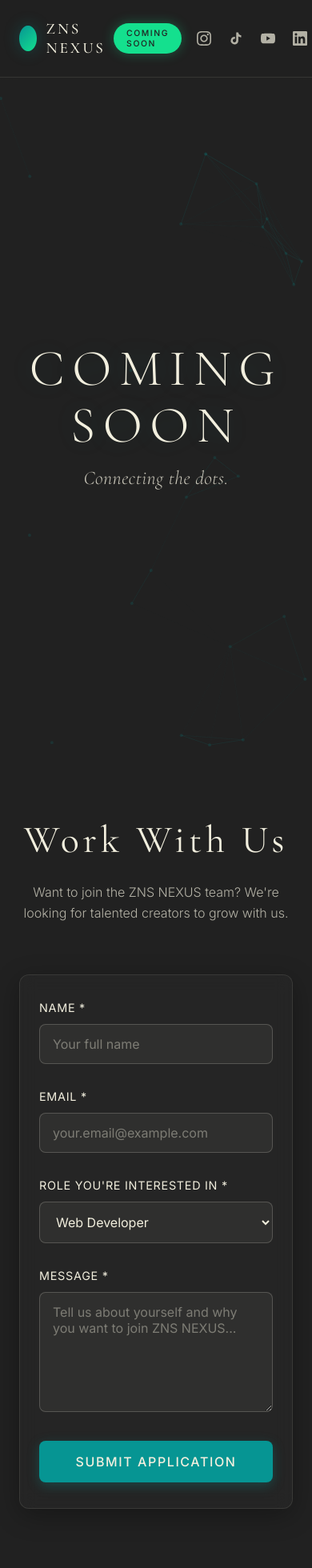
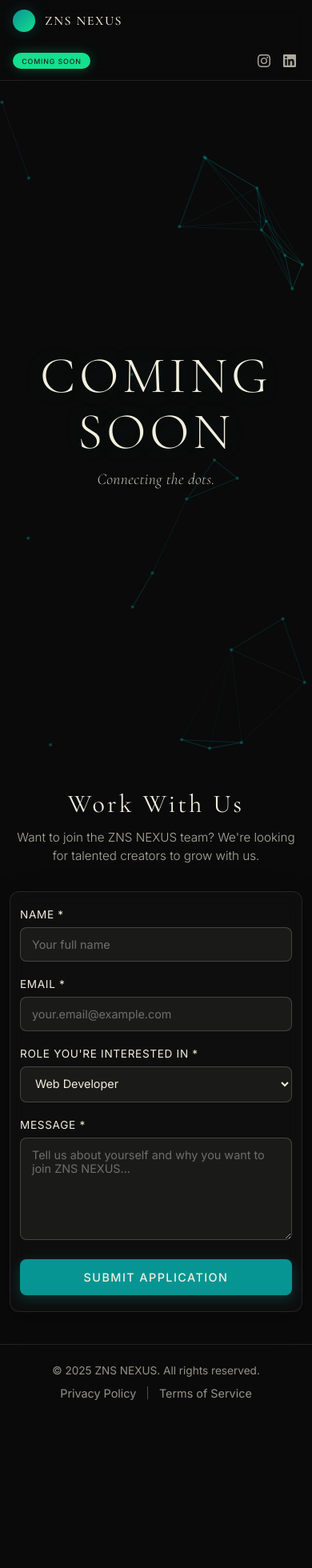
Before and after one commit to ZNS-STUDIOS/coming-soon-NXS, a React (Create React App) app in the folder frontend/: page / in a window 390 px wide. Shown: the top 1960 px of the page at 80% size. After the commit the page ends 1774 px from the top, so only its background shows below. Built offline with nearby package versions, Linux system fonts and the light colour scheme; the HTML template or start-up script is replaced by a standard one.

Commit message:
Links & email changed

```diff
--- a/frontend/src/App.css
+++ b/frontend/src/App.css
@@ -1,7 +1,7 @@
 /* Global Styles */
 .App {
   min-height: 100vh;
-  background: #212121;
+  background: #0a0a0a;
   color: #F2EFDE;
   position: relative;
 }
@@ -11,7 +11,7 @@
   position: sticky;
   top: 0;
   z-index: 1000;
-  background: rgba(33, 33, 33, 0.8);
+  background: rgba(10, 10, 10, 0.8);
   backdrop-filter: blur(10px);
   border-bottom: 1px solid rgba(242, 239, 222, 0.1);
   padding: 1.5rem 0;
@@ -147,7 +147,7 @@
 /* Work With Us Section */
 .work-with-us-section {
   padding: 8rem 2rem;
-  background: linear-gradient(180deg, #212121 0%, rgba(33, 33, 33, 0.95) 100%);
+  background: linear-gradient(180deg, #0a0a0a 0%, rgba(10, 10, 10, 0.95) 100%);
   position: relative;
 }
 
@@ -319,7 +319,7 @@
 .footer {
   padding: 3rem 2rem;
   border-top: 1px solid rgba(242, 239, 222, 0.1);
-  background: rgba(33, 33, 33, 0.95);
+  background: rgba(10, 10, 10, 0.95);
 }
 
 .footer-content {
@@ -362,21 +362,39 @@
 
 /* Responsive Design */
 @media (max-width: 768px) {
+  .header {
+    padding: 1rem 0;
+  }
+
   .header-content {
     padding: 0 1.5rem;
+    flex-wrap: wrap;
+    gap: 1rem;
+  }
+
+  .logo-text {
+    font-size: 1.3rem;
+  }
+
+  .logo-icon {
+    width: 36px;
+    height: 36px;
   }
 
   .header-right {
-    gap: 1rem;
+    gap: 0.75rem;
+    flex-wrap: wrap;
+    justify-content: flex-end;
   }
 
   .coming-soon-badge {
     font-size: 0.65rem;
-    padding: 0.4rem 1rem;
+    padding: 0.4rem 0.9rem;
+    letter-spacing: 0.1em;
   }
 
   .social-icons {
-    gap: 1rem;
+    gap: 0.75rem;
   }
 
   .social-icons svg {
@@ -384,35 +402,90 @@
     height: 18px;
   }
 
+  .hero-content {
+    padding: 1.5rem;
+  }
+
   .hero-title {
     letter-spacing: 0.15em;
+    margin-bottom: 0.75rem;
+  }
+
+  .hero-tagline {
+    font-size: clamp(1.25rem, 4vw, 2rem);
   }
 
   .work-with-us-section {
-    padding: 5rem 1.5rem;
+    padding: 4rem 1.5rem;
+  }
+
+  .section-title {
+    margin-bottom: 1rem;
+  }
+
+  .section-subtitle {
+    font-size: 1rem;
+    margin-bottom: 2.5rem;
+    padding: 0 0.5rem;
   }
 
   .application-form {
     padding: 2rem 1.5rem;
   }
 
+  .form-group {
+    margin-bottom: 1.5rem;
+  }
+
+  .form-group input,
+  .form-group select,
+  .form-group textarea {
+    padding: 0.875rem 1rem;
+    font-size: 0.95rem;
+  }
+
+  .submit-button {
+    padding: 1rem 1.5rem;
+    font-size: 0.95rem;
+  }
+
   .success-message {
-    padding: 3rem 2rem;
+    padding: 2.5rem 1.5rem;
+  }
+
+  .success-message h3 {
+    font-size: 1.75rem;
+  }
+
+  .success-message p {
+    font-size: 1rem;
+  }
+
+  .footer {
+    padding: 2rem 1.5rem;
   }
 
   .footer-content {
     flex-direction: column;
     text-align: center;
+    gap: 1rem;
   }
 
   .footer-links {
     justify-content: center;
+    flex-wrap: wrap;
+    gap: 1rem;
   }
 }
 
-@media (max-width: 480px) {
+@media (max-width: 600px) {
+  .header-content {
+    padding: 0 1rem;
+  }
+
   .logo-text {
-    font-size: 1.2rem;
+    font-size: 1.1rem;
+    letter-spacing: 0.1em;
   }
 
   .logo-icon {
@@ -420,21 +493,146 @@
     height: 32px;
   }
 
+  .header-right {
+    width: 100%;
+    justify-content: space-between;
+    margin-top: 0.5rem;
+  }
+
+  .coming-soon-badge {
+    font-size: 0.6rem;
+    padding: 0.35rem 0.8rem;
+  }
+
+  .hero-content {
+    padding: 1rem;
+  }
+
+  .hero-title {
+    letter-spacing: 0.1em;
+  }
+
   .hero-tagline {
     letter-spacing: 0.02em;
+    font-size: clamp(1.1rem, 5vw, 1.75rem);
+  }
+
+  .work-with-us-section {
+    padding: 3rem 1rem;
+  }
+
+  .section-title {
+    font-size: clamp(2rem, 8vw, 4rem);
+    margin-bottom: 0.75rem;
   }
 
   .section-subtitle {
-    font-size: 1rem;
+    font-size: 0.95rem;
+    margin-bottom: 2rem;
+    line-height: 1.5;
+  }
+
+  .application-form {
+    padding: 1.5rem 1rem;
+  }
+
+  .form-group {
+    margin-bottom: 1.25rem;
+  }
+
+  .form-group label {
+    font-size: 0.85rem;
+    margin-bottom: 0.5rem;
   }
 
   .form-group input,
   .form-group select,
   .form-group textarea {
-    padding: 0.875rem 1rem;
+    padding: 0.75rem 0.875rem;
+    font-size: 0.9rem;
+  }
+
+  .form-group textarea {
+    min-height: 120px;
   }
 
   .submit-button {
-    padding: 1rem 1.5rem;
+    padding: 0.875rem 1.25rem;
+    font-size: 0.9rem;
+  }
+
+  .success-message {
+    padding: 2rem 1rem;
+  }
+
+  .success-icon {
+    font-size: 3rem;
+    margin-bottom: 1rem;
+  }
+
+  .success-message h3 {
+    font-size: 1.5rem;
+  }
+
+  .success-message p {
+    font-size: 0.95rem;
+  }
+
+  .footer {
+    padding: 1.5rem 1rem;
+  }
+
+  .footer-content {
+    gap: 0.75rem;
+  }
+
+  .copyright {
+    font-size: 0.85rem;
+  }
+
+  .footer-links {
+    font-size: 0.85rem;
+    gap: 0.75rem;
   }
 }
+
+@media (max-width: 480px) {
+  .header {
+    padding: 0.75rem 0;
+  }
+
+  .logo-text {
+    font-size: 1rem;
+  }
+
+  .logo-icon {
+    width: 28px;
+    height: 28px;
+  }
+
+  .coming-soon-badge {
+    font-size: 0.55rem;
+    padding: 0.3rem 0.7rem;
+  }
+
+  .social-icons {
+    gap: 0.5rem;
+  }
+
+  .social-icons svg {
+    width: 16px;
+    height: 16px;
+  }
+
+  .hero-title {
+    letter-spacing: 0.08em;
+  }
+
+  .work-with-us-section {
+    padding: 2.5rem 0.75rem;
+  }
+
+  .application-form {
+    padding: 1.25rem 0.75rem;
+  }
+}
--- a/frontend/src/App.js
+++ b/frontend/src/App.js
@@ -53,7 +53,7 @@ const ConnectingDots = () => {
         }
 
         // Draw dot
-        ctx.fillStyle = 'rgba(6, 149, 147, 0.15)';
+        ctx.fillStyle = 'rgba(6, 149, 147, 0.4)';
         ctx.beginPath();
         ctx.arc(dot.x, dot.y, dot.radius, 0, Math.PI * 2);
         ctx.fill();
@@ -67,7 +67,7 @@ const ConnectingDots = () => {
           const distance = Math.sqrt(dx * dx + dy * dy);
 
           if (distance < 150) {
-            const opacity = (1 - distance / 150) * 0.15;
+            const opacity = (1 - distance / 150) * 0.4;
             ctx.strokeStyle = `rgba(6, 149, 147, ${opacity})`;
             ctx.lineWidth = 1;
             ctx.beginPath();
@@ -106,22 +106,12 @@ const Header = () => {
         <div className="header-right">
           <span className="coming-soon-badge" data-testid="coming-soon-badge">COMING SOON</span>
           <div className="social-icons" data-testid="social-icons">
-            <a href="https://instagram.com/znsnexus" target="_blank" rel="noopener noreferrer" aria-label="Instagram" data-testid="instagram-link">
+            <a href="https://www.instagram.com/zns_nexus/" target="_blank" rel="noopener noreferrer" aria-label="Instagram" data-testid="instagram-link">
               <svg viewBox="0 0 24 24" fill="currentColor">
                 <path d="M12 2.163c3.204 0 3.584.012 4.85.07 3.252.148 4.771 1.691 4.919 4.919.058 1.265.069 1.645.069 4.849 0 3.205-.012 3.584-.069 4.849-.149 3.225-1.664 4.771-4.919 4.919-1.266.058-1.644.07-4.85.07-3.204 0-3.584-.012-4.849-.07-3.26-.149-4.771-1.699-4.919-4.92-.058-1.265-.07-1.644-.07-4.849 0-3.204.013-3.583.07-4.849.149-3.227 1.664-4.771 4.919-4.919 1.266-.057 1.645-.069 4.849-.069zm0-2.163c-3.259 0-3.667.014-4.947.072-4.358.2-6.78 2.618-6.98 6.98-.059 1.281-.073 1.689-.073 4.948 0 3.259.014 3.668.072 4.948.2 4.358 2.618 6.78 6.98 6.98 1.281.058 1.689.072 4.948.072 3.259 0 3.668-.014 4.948-.072 4.354-.2 6.782-2.618 6.979-6.98.059-1.28.073-1.689.073-4.948 0-3.259-.014-3.667-.072-4.947-.196-4.354-2.617-6.78-6.979-6.98-1.281-.059-1.69-.073-4.949-.073zm0 5.838c-3.403 0-6.162 2.759-6.162 6.162s2.759 6.163 6.162 6.163 6.162-2.759 6.162-6.163c0-3.403-2.759-6.162-6.162-6.162zm0 10.162c-2.209 0-4-1.79-4-4 0-2.209 1.791-4 4-4s4 1.791 4 4c0 2.21-1.791 4-4 4zm6.406-11.845c-.796 0-1.441.645-1.441 1.44s.645 1.44 1.441 1.44c.795 0 1.439-.645 1.439-1.44s-.644-1.44-1.439-1.44z"/>
               </svg>
             </a>
-            <a href="https://tiktok.com/@znsnexus" target="_blank" rel="noopener noreferrer" aria-label="TikTok" data-testid="tiktok-link">
-              <svg viewBox="0 0 24 24" fill="currentColor">
-                <path d="M19.59 6.69a4.83 4.83 0 0 1-3.77-4.25V2h-3.45v13.67a2.89 2.89 0 0 1-5.2 1.74 2.89 2.89 0 0 1 2.31-4.64 2.93 2.93 0 0 1 .88.13V9.4a6.84 6.84 0 0 0-1-.05A6.33 6.33 0 0 0 5 20.1a6.34 6.34 0 0 0 10.86-4.43v-7a8.16 8.16 0 0 0 4.77 1.52v-3.4a4.85 4.85 0 0 1-1-.1z"/>
-              </svg>
-            </a>
-            <a href="https://youtube.com/@znsnexus" target="_blank" rel="noopener noreferrer" aria-label="YouTube" data-testid="youtube-link">
-              <svg viewBox="0 0 24 24" fill="currentColor">
-                <path d="M23.498 6.186a3.016 3.016 0 0 0-2.122-2.136C19.505 3.545 12 3.545 12 3.545s-7.505 0-9.377.505A3.017 3.017 0 0 0 .502 6.186C0 8.07 0 12 0 12s0 3.93.502 5.814a3.016 3.016 0 0 0 2.122 2.136c1.871.505 9.376.505 9.376.505s7.505 0 9.377-.505a3.015 3.015 0 0 0 2.122-2.136C24 15.93 24 12 24 12s0-3.93-.502-5.814zM9.545 15.568V8.432L15.818 12l-6.273 3.568z"/>
-              </svg>
-            </a>
-            <a href="https://linkedin.com/company/znsnexus" target="_blank" rel="noopener noreferrer" aria-label="LinkedIn" data-testid="linkedin-link">
+            <a href="https://www.linkedin.com/company/zns-nexus" target="_blank" rel="noopener noreferrer" aria-label="LinkedIn" data-testid="linkedin-link">
               <svg viewBox="0 0 24 24" fill="currentColor">
                 <path d="M20.447 20.452h-3.554v-5.569c0-1.328-.027-3.037-1.852-3.037-1.853 0-2.136 1.445-2.136 2.939v5.667H9.351V9h3.414v1.561h.046c.477-.9 1.637-1.85 3.37-1.85 3.601 0 4.267 2.37 4.267 5.455v6.286zM5.337 7.433c-1.144 0-2.063-.926-2.063-2.065 0-1.138.92-2.063 2.063-2.063 1.14 0 2.064.925 2.064 2.063 0 1.139-.925 2.065-2.064 2.065zm1.782 13.019H3.555V9h3.564v11.452zM22.225 0H1.771C.792 0 0 .774 0 1.729v20.542C0 23.227.792 24 1.771 24h20.451C23.2 24 24 23.227 24 22.271V1.729C24 .774 23.2 0 22.222 0h.003z"/>
               </svg>
@@ -181,7 +171,7 @@ const WorkWithUsForm = () => {
       `Message:\n${formData.message}`
     );
 
-    const mailtoLink = `mailto:recruitment@znsnexus.com?subject=${subject}&body=${body}`;
+    const mailtoLink = `mailto:ZNS.NXS@proton.me?subject=${subject}&body=${body}`;
 
     // Open email client
     window.location.href = mailtoLink;
--- a/frontend/src/index.css
+++ b/frontend/src/index.css
@@ -11,7 +11,7 @@ body {
     sans-serif;
   -webkit-font-smoothing: antialiased;
   -moz-osx-font-smoothing: grayscale;
-  background: #212121;
+  background: #0a0a0a;
   color: #F2EFDE;
 }
 
```
